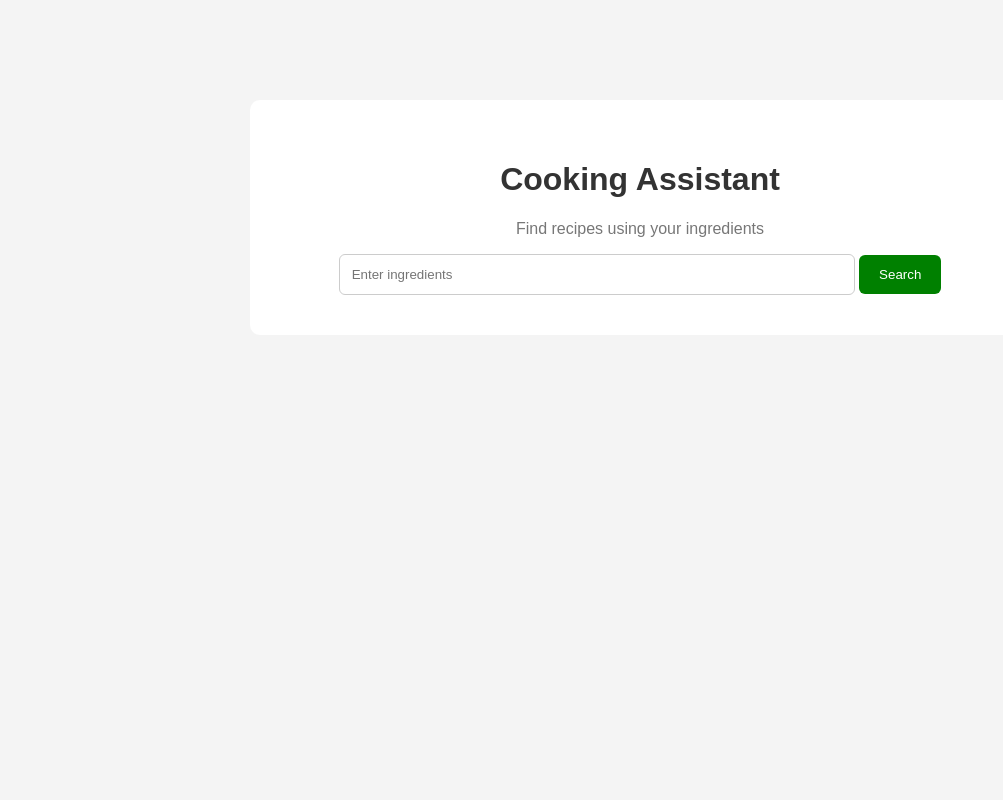
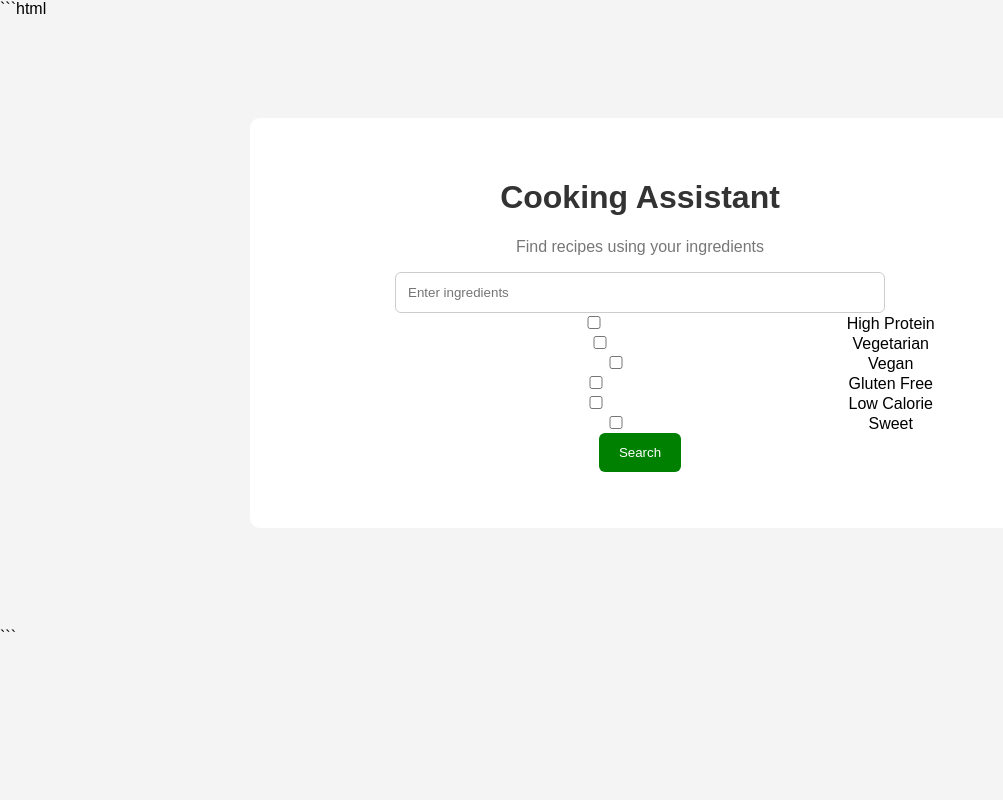
Before and after one commit to Zhaseeek/cooking-assistant, a Flask app: page / in a window 1280 px wide. Shown: the whole page, without its empty margins (0-1003 px from the left). Run offline with Flask 3, Linux system fonts and the light colour scheme; parts of the project's set-up code (start-up, migrations or seed data) failed here and were passed over.

````diff
--- a/templates/index.html
+++ b/templates/index.html
@@ -1,3 +1,4 @@
+```html
 <!DOCTYPE html>
 <html>
 
@@ -25,6 +26,40 @@
             name="ingredients"
             placeholder="Enter ingredients">
 
+        <div class="filters">
+
+            <label>
+                <input type="checkbox" name="high_protein">
+                High Protein
+            </label>
+
+            <label>
+                <input type="checkbox" name="vegetarian">
+                Vegetarian
+            </label>
+
+            <label>
+                <input type="checkbox" name="vegan">
+                Vegan
+            </label>
+
+            <label>
+                <input type="checkbox" name="gluten_free">
+                Gluten Free
+            </label>
+
+            <label>
+                <input type="checkbox" name="low_calorie">
+                Low Calorie
+            </label>
+
+            <label>
+                <input type="checkbox" name="sweet">
+                Sweet
+            </label>
+
+        </div>
+
         <button type="submit">
             Search
         </button>
@@ -42,9 +77,13 @@
         <div class="recipe-card">
 
             <h2>{{ r.name }}</h2>
-            <p><strong>Calories:</strong> {{ r.calories }}</p>
 
             <p>
+                <strong>Calories:</strong>
+                {{ r.calories }}
+            </p>
+
+            <div class="tags">
 
                 {% for tag in r.tags %}
 
@@ -54,7 +93,7 @@
 
                 {% endfor %}
 
-</p>
+            </div>
 
             <a href="/recipe/{{ r.id }}">
 
@@ -161,3 +200,4 @@ if (btn) {
 </body>
 
 </html>
+```
````
Lines whose indentation alone changed are shown as unchanged.
